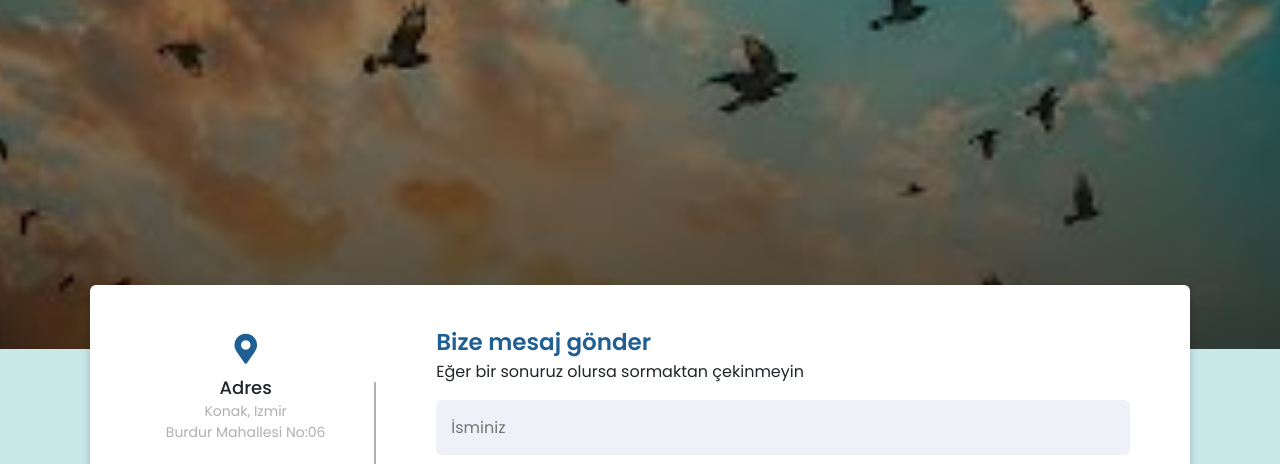
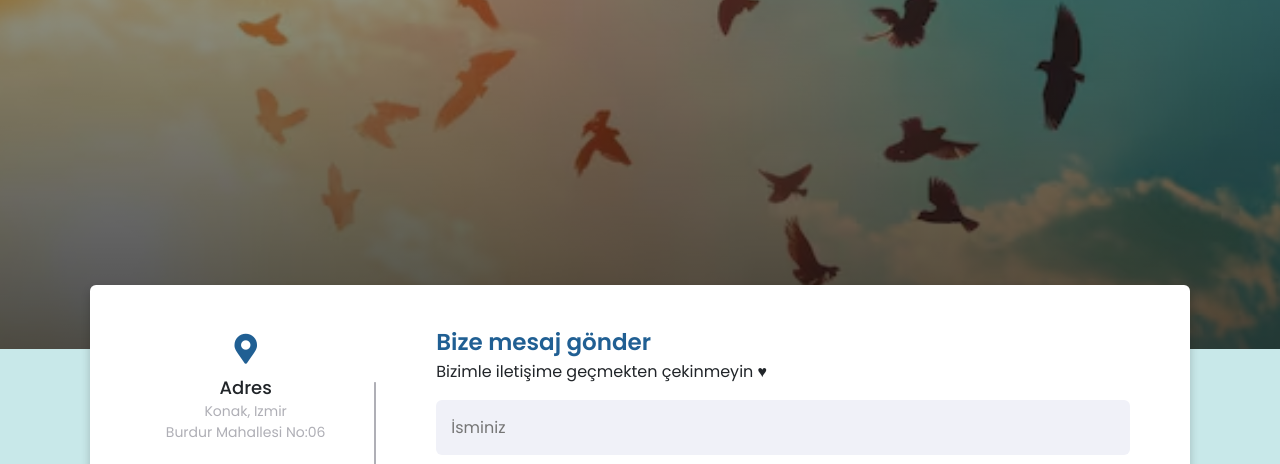
Before and after one commit to BenixCat/contact-TASLAK, a plain HTML site: page index.html in a window 1280 px wide. Shown: the part 451-915 px from the top of the page. Drawn offline with nearby package versions, Linux system fonts and the light colour scheme.

Commit message:
Update contact styles and improve messaging in the contact form

```diff
--- a/css/contact-style.css
+++ b/css/contact-style.css
@@ -9,7 +9,7 @@
          rgba(0, 0, 0, 0.4),
          rgba(0, 0, 0, 0.7)
        ),
-       url('../assets/img/images.jpeg');
+       url('../assets/img/many-birds-flying-dramatic-sky-background_331530-3959.avif');
      display: flex;
      justify-content: center;
    }
--- a/index.html
+++ b/index.html
@@ -113,7 +113,7 @@
       </div>
       <div class="right-side">
         <div class="topic-text">Bize mesaj gönder</div>
-        <p>Eğer bir sonuruz olursa sormaktan çekinmeyin</p>
+        <p>Bizimle iletişime geçmekten çekinmeyin &hearts;</p>
         <form action="#">
           <div class="input-box">
             <input type="text" placeholder="İsminiz" />
```
